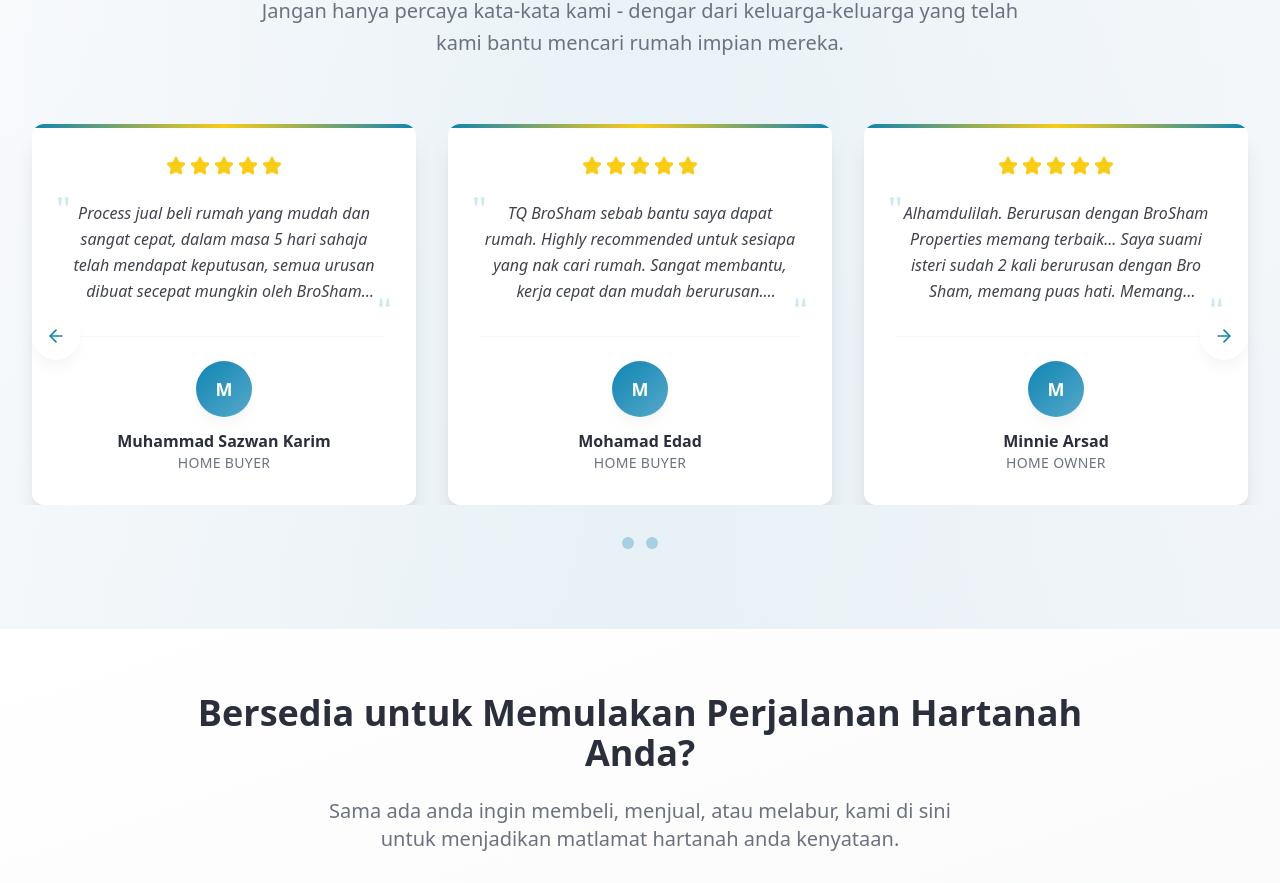
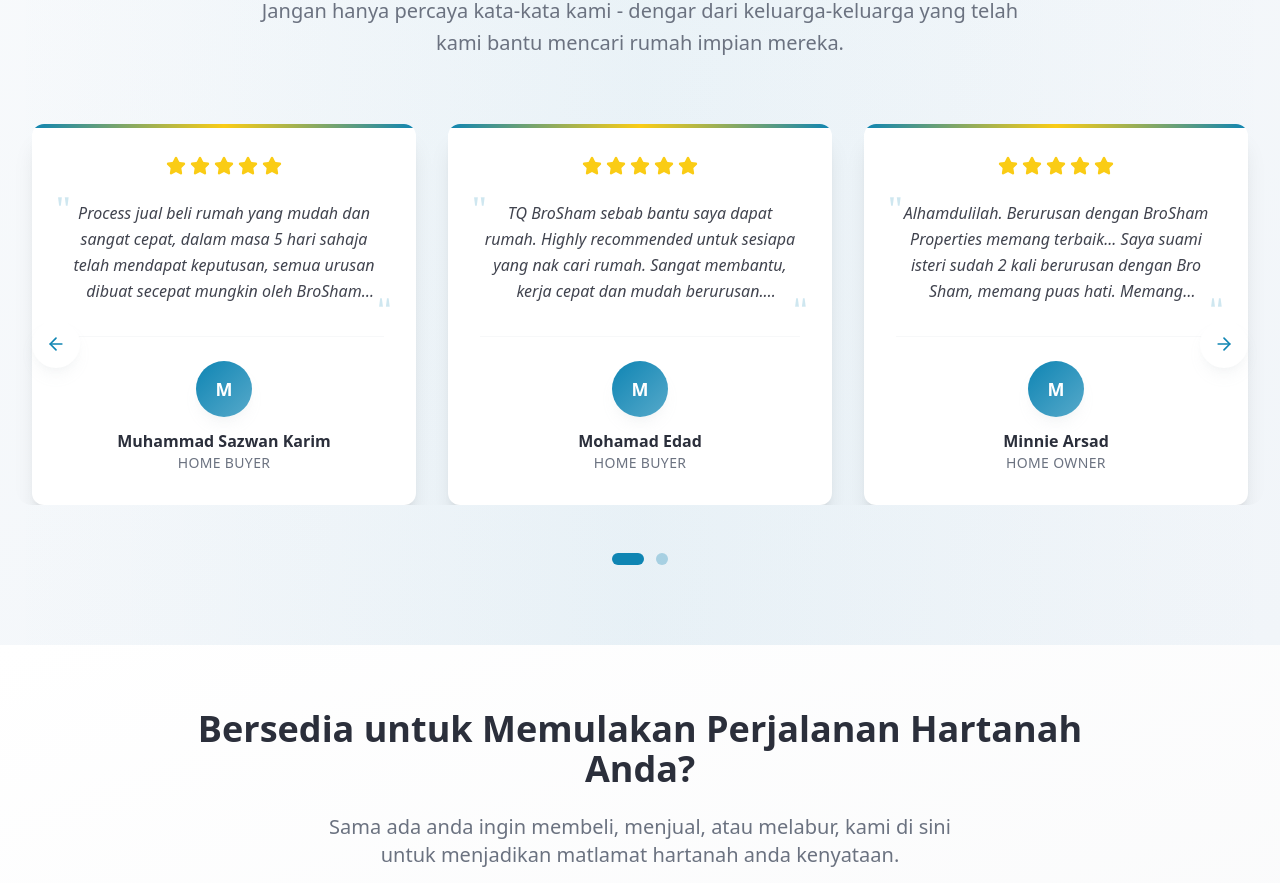
Before and after one commit to Abcdown/brosham-nest, a React (Vite) app: page / in a window 1280 px wide. Shown: the part 2600-3483 px from the top of the page. Built offline with nearby package versions, Linux system fonts and the light colour scheme.

Commit message:
Fix testimonial carousel animation
Corrected the animation of the testimonial carousel, which appeared unusual after the removal of the bottom CTA section.

```diff
--- a/src/pages/Index.tsx
+++ b/src/pages/Index.tsx
@@ -286,8 +286,12 @@ const Index = () => {
             </div>
 
             <div className="relative w-full max-w-7xl mx-auto">
-              <div className="overflow-hidden">
-                <div className="flex transition-transform duration-700 ease-in-out" id="testimonialSlider">
+              <div className="overflow-hidden rounded-2xl">
+                <div
+                  className="flex transition-transform duration-700 ease-in-out"
+                  id="testimonialSlider"
+                  data-current-index="0"
+                >
                   {/* Group testimonials in sets of 3 */}
                   {Array.from({ length: Math.ceil(testimonials.length / 3) }, (_, groupIndex) => (
                     <div key={groupIndex} className="w-full flex-shrink-0 grid lg:grid-cols-3 gap-8 px-4">
@@ -335,17 +339,27 @@ const Index = () => {
                 </div>
               </div>
 
+              {Math.ceil(testimonials.length / 3) > 1 && (
+                <>
                   {/* Navigation arrows */}
                   <button
                     className="absolute left-4 top-1/2 -translate-y-1/2 w-12 h-12 bg-white dark:bg-slate-800 shadow-lg rounded-full flex items-center justify-center hover:shadow-xl transition-all duration-300 hover:scale-110 z-10"
                     onClick={() => {
                       const slider = document.getElementById('testimonialSlider');
+                      const dots = document.querySelectorAll('[data-dot-index]');
                       if (slider) {
                         const currentIndex = parseInt(slider.dataset.currentIndex || '0');
                         const maxIndex = Math.ceil(testimonials.length / 3) - 1;
                         const newIndex = currentIndex > 0 ? currentIndex - 1 : maxIndex;
                         slider.style.transform = `translateX(-${newIndex * 100}%)`;
                         slider.dataset.currentIndex = newIndex.toString();
+
+                        // Update dots
+                        dots.forEach((dot, i) => {
+                          dot.className = i === newIndex
+                            ? "w-8 h-3 rounded-full bg-primary transition-all duration-300"
+                            : "w-3 h-3 rounded-full bg-primary/30 hover:bg-primary transition-all duration-300 hover:scale-125";
+                        });
                       }
                     }}
                   >
@@ -356,12 +370,20 @@ const Index = () => {
                     className="absolute right-4 top-1/2 -translate-y-1/2 w-12 h-12 bg-white dark:bg-slate-800 shadow-lg rounded-full flex items-center justify-center hover:shadow-xl transition-all duration-300 hover:scale-110 z-10"
                     onClick={() => {
                       const slider = document.getElementById('testimonialSlider');
+                      const dots = document.querySelectorAll('[data-dot-index]');
                       if (slider) {
                         const currentIndex = parseInt(slider.dataset.currentIndex || '0');
                         const maxIndex = Math.ceil(testimonials.length / 3) - 1;
                         const newIndex = currentIndex < maxIndex ? currentIndex + 1 : 0;
                         slider.style.transform = `translateX(-${newIndex * 100}%)`;
                         slider.dataset.currentIndex = newIndex.toString();
+
+                        // Update dots
+                        dots.forEach((dot, i) => {
+                          dot.className = i === newIndex
+                            ? "w-8 h-3 rounded-full bg-primary transition-all duration-300"
+                            : "w-3 h-3 rounded-full bg-primary/30 hover:bg-primary transition-all duration-300 hover:scale-125";
+                        });
                       }
                     }}
                   >
@@ -369,21 +391,35 @@ const Index = () => {
                   </button>
 
                   {/* Navigation dots */}
-              <div className="flex justify-center mt-8 space-x-3">
+                  <div className="flex justify-center mt-12 space-x-3">
                     {Array.from({ length: Math.ceil(testimonials.length / 3) }, (_, index) => (
                       <button
                         key={index}
-                    className="w-3 h-3 rounded-full bg-primary/30 hover:bg-primary transition-all duration-300 hover:scale-125"
+                        data-dot-index={index}
+                        className={index === 0
+                          ? "w-8 h-3 rounded-full bg-primary transition-all duration-300"
+                          : "w-3 h-3 rounded-full bg-primary/30 hover:bg-primary transition-all duration-300 hover:scale-125"
+                        }
                         onClick={() => {
                           const slider = document.getElementById('testimonialSlider');
+                          const dots = document.querySelectorAll('[data-dot-index]');
                           if (slider) {
                             slider.style.transform = `translateX(-${index * 100}%)`;
                             slider.dataset.currentIndex = index.toString();
+
+                            // Update dots
+                            dots.forEach((dot, i) => {
+                              dot.className = i === index
+                                ? "w-8 h-3 rounded-full bg-primary transition-all duration-300"
+                                : "w-3 h-3 rounded-full bg-primary/30 hover:bg-primary transition-all duration-300 hover:scale-125";
+                            });
                           }
                         }}
                       />
                     ))}
                   </div>
+                </>
+              )}
             </div>
 
           </div>
```
Lines whose indentation alone changed are shown as unchanged.
